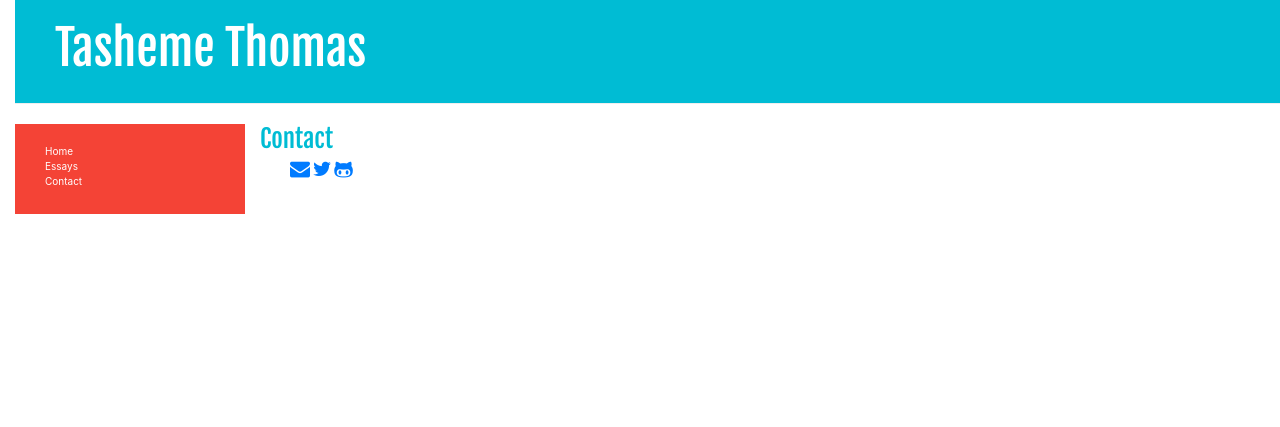
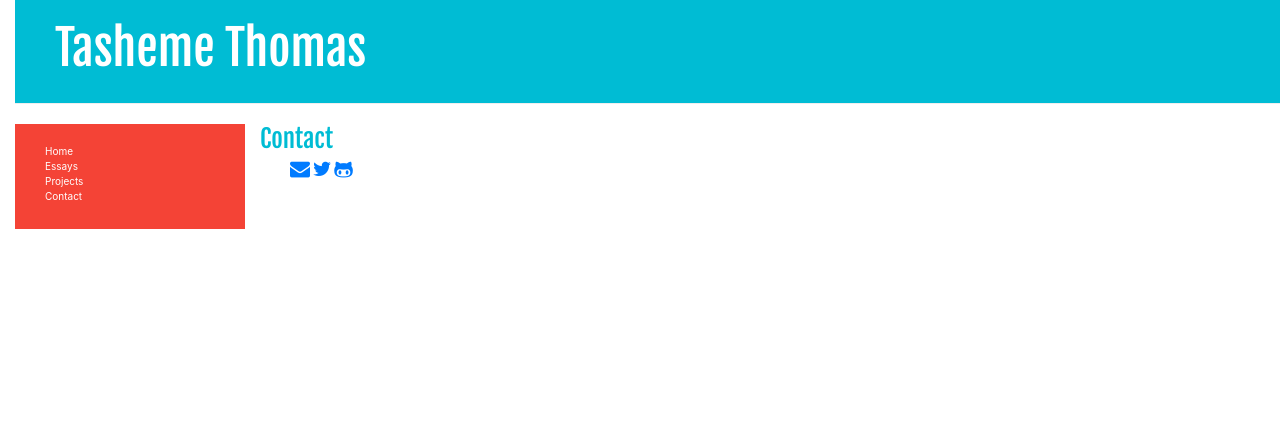
Before and after one commit to MrXlVii/website, a Django app: page /contact/ in a window 1280 px wide. Shown: the top 427 px of the page. Run offline with Django 3.2, Linux system fonts and the light colour scheme; some libraries are stand-ins or nearby versions.

Commit message:
re-added projects with new model

```diff
--- a/howdy/models.py
+++ b/howdy/models.py
@@ -24,10 +24,10 @@ class Language(models.Model):
         """
         return self.name
 
-"""
+
 class Project(models.Model):
     # Updated Project model.
-    title = models.CharField(max_length=200)
+    title = models.CharField(max_length=200, unique=True)
     summary = models.TextField(max_length=1000,
                                help_text="Enter a brief" +
                                " description of the project."
@@ -50,7 +50,7 @@ class Project(models.Model):
     def get_absolute_url(self):
 
         return reverse('project-detail', args=[str(self.id)])
-"""
+
 
 class Post(models.Model):
     title = models.CharField(max_length=100, unique=True)
--- a/howdy/templates/base.html
+++ b/howdy/templates/base.html
@@ -139,6 +139,7 @@
             <ul class="sidebar-nav">
                 <li><a href="{% url 'home' %}">Home</a></li>
                 <li><a href="{% url 'essays' %}">Essays</a></li>
+                <li><a href="{% url 'projects' %}">Projects</a></li>
                 <li><a href="{% url 'contact' %}">Contact</a></li>
             </ul>
             {% endblock %}
--- a/howdy/templates/contact.html
+++ b/howdy/templates/contact.html
@@ -34,8 +34,8 @@
   <meta name="viewport" content="width=device-width, initial-scale=1">
 
   <!-- The above 3 meta tags *must* come first in the head; any other head content must come *after* these tags -->
-  <meta name="description" content="Thomas Lisankie personal portfolio and projects">
-  <meta name="author" content="Thomas Lisankie">
+  <meta name="description" content="Tasheme Thomas personal portfolio and projects">
+  <meta name="author" content="Tasheme Thomas">
   <link rel="icon" href="./favicon.ico">
 
 </head>
--- a/howdy/urls.py
+++ b/howdy/urls.py
@@ -17,4 +17,7 @@ urlpatterns = [
     url(r'^post/new/$', views.post_new, name='post_new'),
     url(r'^post/(?P<pk>\d+)/edit/$', views.post_edit,
         name='post_edit'),
+    url(r'^projects/$', views.project_list, name='projects'),
+    url(r'^post/(?P<pk>\d+)/$',
+        views.post_detail, name='post_detail'),
 ]
--- a/howdy/views.py
+++ b/howdy/views.py
@@ -2,7 +2,7 @@
 
 from django.shortcuts import render, render_to_response, get_object_or_404, redirect
 from django.views import generic
-from .models import Post, Category
+from .models import Post, Category, Project
 from django.utils import timezone
 from .forms import PostForm
 
@@ -28,15 +28,15 @@ def essays(request):
         'posts': Post.objects.all()[:5]
     })
 
-"""
+
 def project_list(request):
-    projects = ProjectNew.objects.order_by('last_update')
-    return render(request, 'project_list.html', {'projects': projects})
+    projects = Project.objects.order_by('last_update')
+    return render(request, 'howdy/project_list.html', {'projects': projects})
 
 def project_detail(request, pk):
     project = get_object_or_404(Project, pk=pk)
     return render(request, 'howdy/project_detail.html', {'project': project})
-"""
+
 def post_list(request):
     posts = Post.objects.filter(posted_date__lte=timezone.now()).order_by('posted_date')
     return render(request, 'howdy/post_list.html', {'posts': posts})
```
Also changed, not shown: db.sqlite3.
